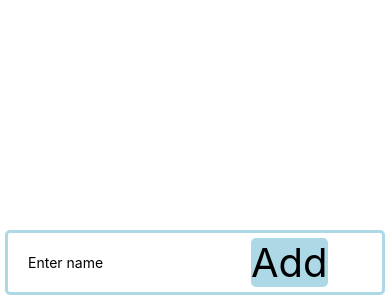
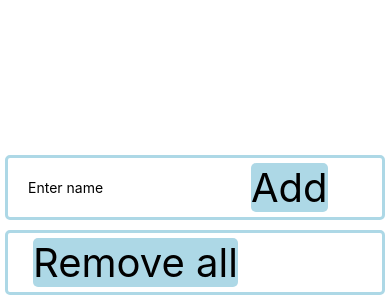
Before and after one commit to joakim-ha/countingstuff, a React Native app: screen / in a window 390 px wide. Shown: the part 544-844 px from the top of the page. Built offline with nearby package versions, Linux system fonts and the light colour scheme.

Commit message:
Added remove all countables functionality

```diff
--- a/App.js
+++ b/App.js
@@ -9,7 +9,7 @@ import {
 } from "react-native";
 import { SafeAreaView, SafeAreaProvider } from "react-native-safe-area-context";
 
-import { AddRow } from "./components/AddRow";
+import { AddRow, RemoveRows } from "./components/AddRow";
 import { CountableRow } from "./components/CountableRow";
 import { loadCountables, saveCountables } from "./storage/CountableStorage";
 
@@ -51,6 +51,10 @@ export default function App() {
     setCountables(newState);
   };
 
+  const removeAllCountables = () => {
+    setCountables([]);
+  };
+
   // https://medium.com/@nickyang0501/keyboardavoidingview-not-working-properly-c413c0a200d4
 
   return (
@@ -71,6 +75,7 @@ export default function App() {
             <View style={{ flex: 1 }} />
           </ScrollView>
           <AddRow addNewCountable={addNewCountable} />
+          <RemoveRows removeAllCountables={removeAllCountables} />
           <StatusBar style="auto" />
         </SafeAreaView>
       </SafeAreaProvider>
--- a/components/AddRow.js
+++ b/components/AddRow.js
@@ -19,3 +19,16 @@ export const AddRow = ({ addNewCountable }) => {
     </View>
   );
 };
+
+export const RemoveRows = ({ removeAllCountables }) => {
+
+  const handleDelete = () => {
+    removeAllCountables();
+  };
+
+  return (
+    <View style={CommonStyles.row}>
+      <CountableButton label="Remove all" submit={handleDelete} />
+    </View>
+  );
+};
```
